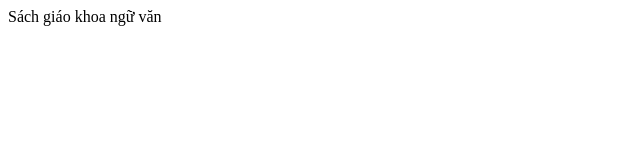
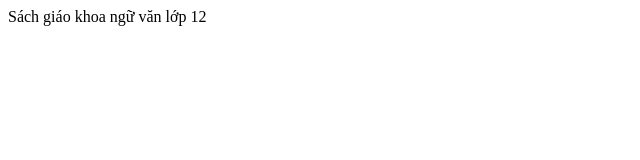
Before and after one commit to PhiCuong1603/TestGit, a plain HTML site: page about.html in a window 1280 px wide. Shown: the full height of the page, 0-640 px from the left. Drawn offline with Linux system fonts and the light colour scheme.

Commit message:
test coi loi

```diff
--- a/about.html
+++ b/about.html
@@ -1,2 +1,2 @@
 <title> Sơn Tinh Thủy Tinh </title>
-<p> Sách giáo khoa ngữ văn </p>
+<p> Sách giáo khoa ngữ văn lớp 12</p>
```
